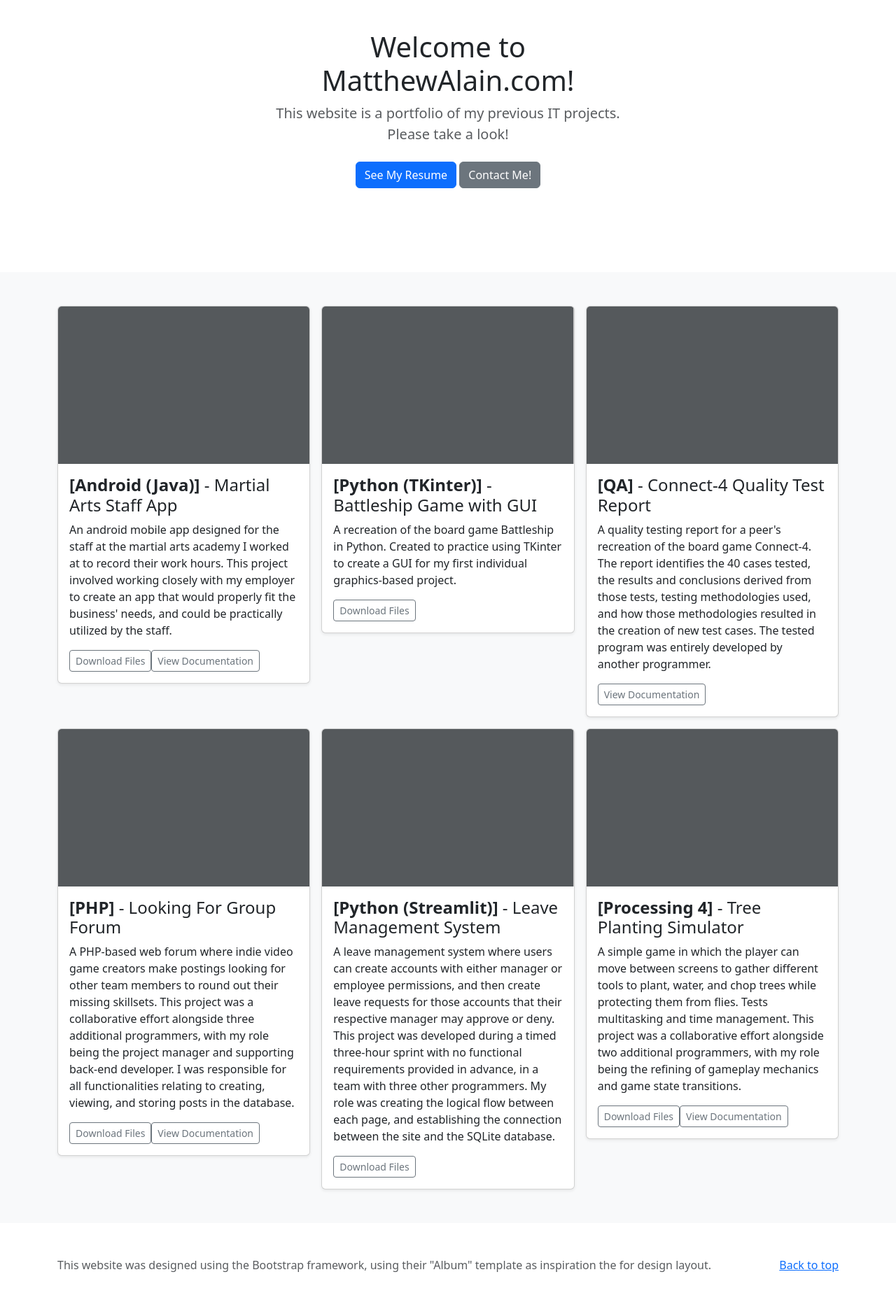
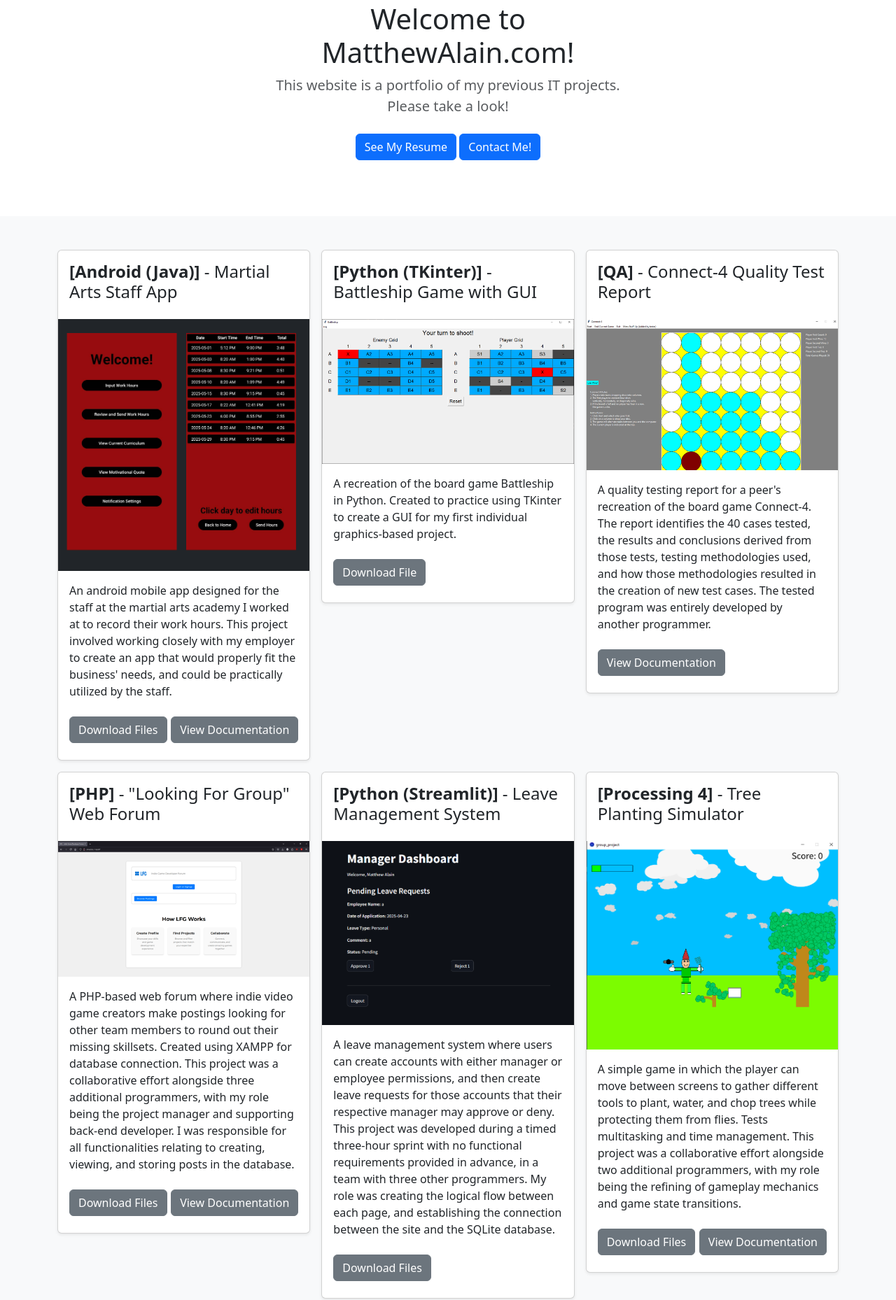
Before and after one commit to Matthew-Alain/MatthewAlain.com, a plain HTML site: page index.html in a window 1280 px wide. Shown: the part 53-1911 px from the top of the page at 70% size. Drawn offline with nearby package versions, Linux system fonts and the light colour scheme.

Commit message:
Added preview images

```diff
--- /dev/null
+++ b/css/color-modes.js
@@ -0,0 +1,80 @@
+/*!
+ * Color mode toggler for Bootstrap's docs (https://getbootstrap.com/)
+ * Copyright 2011-2025 The Bootstrap Authors
+ * Licensed under the Creative Commons Attribution 3.0 Unported License.
+ */
+
+(() => {
+  'use strict'
+
+  const getStoredTheme = () => localStorage.getItem('theme')
+  const setStoredTheme = theme => localStorage.setItem('theme', theme)
+
+  const getPreferredTheme = () => {
+    const storedTheme = getStoredTheme()
+    if (storedTheme) {
+      return storedTheme
+    }
+
+    return window.matchMedia('(prefers-color-scheme: dark)').matches ? 'dark' : 'light'
+  }
+
+  const setTheme = theme => {
+    if (theme === 'auto') {
+      document.documentElement.setAttribute('data-bs-theme', (window.matchMedia('(prefers-color-scheme: dark)').matches ? 'dark' : 'light'))
+    } else {
+      document.documentElement.setAttribute('data-bs-theme', theme)
+    }
+  }
+
+  setTheme(getPreferredTheme())
+
+  const showActiveTheme = (theme, focus = false) => {
+    const themeSwitcher = document.querySelector('#bd-theme')
+
+    if (!themeSwitcher) {
+      return
+    }
+
+    const themeSwitcherText = document.querySelector('#bd-theme-text')
+    const activeThemeIcon = document.querySelector('.theme-icon-active use')
+    const btnToActive = document.querySelector(`[data-bs-theme-value="${theme}"]`)
+    const svgOfActiveBtn = btnToActive.querySelector('svg use').getAttribute('href')
+
+    document.querySelectorAll('[data-bs-theme-value]').forEach(element => {
+      element.classList.remove('active')
+      element.setAttribute('aria-pressed', 'false')
+    })
+
+    btnToActive.classList.add('active')
+    btnToActive.setAttribute('aria-pressed', 'true')
+    activeThemeIcon.setAttribute('href', svgOfActiveBtn)
+    const themeSwitcherLabel = `${themeSwitcherText.textContent} (${btnToActive.dataset.bsThemeValue})`
+    themeSwitcher.setAttribute('aria-label', themeSwitcherLabel)
+
+    if (focus) {
+      themeSwitcher.focus()
+    }
+  }
+
+  window.matchMedia('(prefers-color-scheme: dark)').addEventListener('change', () => {
+    const storedTheme = getStoredTheme()
+    if (storedTheme !== 'light' && storedTheme !== 'dark') {
+      setTheme(getPreferredTheme())
+    }
+  })
+
+  window.addEventListener('DOMContentLoaded', () => {
+    showActiveTheme(getPreferredTheme())
+
+    document.querySelectorAll('[data-bs-theme-value]')
+      .forEach(toggle => {
+        toggle.addEventListener('click', () => {
+          const theme = toggle.getAttribute('data-bs-theme-value')
+          setStoredTheme(theme)
+          setTheme(theme)
+          showActiveTheme(theme, true)
+        })
+      })
+  })
+})()
--- a/index.html
+++ b/index.html
@@ -3,8 +3,12 @@
 <head>
     <meta charset="utf-8">
     <meta name="viewport" content="width=device-width, initial-scale=1">
+    <meta name="description" content="">
+    <meta name="author" content="Matthew Alain">
     <title>Matthew Alain</title>
-    <link href="https://cdn.jsdelivr.net/npm/bootstrap@5.3.6/dist/css/bootstrap.min.css" rel="stylesheet" integrity="sha384-4Q6Gf2aSP4eDXB8Miphtr37CMZZQ5oXLH2yaXMJ2w8e2ZtHTl7GptT4jmndRuHDT" crossorigin="anonymous">
+    <script src="css/color-modes.js"></script>
+    <link href="css/bootstrap.min.css" rel="stylesheet" integrity="sha384-4Q6Gf2aSP4eDXB8Miphtr37CMZZQ5oXLH2yaXMJ2w8e2ZtHTl7GptT4jmndRuHDT">
+    <meta name="theme-color" content="#712cf9">
     <style>
         .bd-placeholder-img {
             font-size: 1.125rem;
@@ -86,19 +90,17 @@
         .bd-mode-toggle .dropdown-menu .active .bi {
             display: block !important
         }
-
-    </style>
-  </head>
+</style></head>
   <body>
 
-    <section class="py-5 text-center container">
+    <section class="py-2 text-center container">
         <div class="row py-lg-5">
             <div class="col-lg-6 col-md-8 mx-auto">
                 <h1 class="fw-light">Welcome to MatthewAlain.com!</h1>
                 <p class="lead text-body-secondary">This website is a portfolio of my previous IT projects. Please take a look!</p>
                 <p>
                     <a href="files/Matthew Alain Resume.pdf" target="_blank" class="btn btn-primary my-2">See My Resume</a>
-                    <a href="mailto:Matthew.Alain878@gmail.com" target="_blank" class="btn btn-secondary my-2">Contact Me!</a>
+                    <a href="mailto:Matthew.Alain878@gmail.com" target="_blank" class="btn btn-primary my-2">Contact Me!</a>
                 </p>
             </div>
         </div>
@@ -111,21 +113,19 @@
 
                 <div class="col">
                     <div class="card shadow-sm">
-                        <svg aria-label="Placeholder: Thumbnail" class="bd-placeholder-img card-img-top" height="225" preserveAspectRatio="xMidYMid slice" role="img" width="100%" xmlns="http://www.w3.org/2000/svg">
-                            <title>Placeholder</title>
-                            <rect width="100%" height="100%" fill="#55595c"></rect>
-                        </svg>
                         <div class="card-body">
                             <h4><b>[Android (Java)]</b> - Martial Arts Staff App</h4>
+                        </div>
+                        <title>Battleship</title>
+                        <img src= "files/previews/AndroidImage.png" alt="Battleship"></img>
+                        <div class="card-body">
                             <p class="card-text">An android mobile app designed for the staff at the martial arts academy I worked at to record their work hours. This project involved working closely
                                 with my employer to create an app that would properly fit the business' needs, and could be practically utilized by the staff.</p>
                             <div class="d-flex justify-content-between align-items-center">
-                                <div class="btn-group">
                                 <a href="files/code/AndroidProject.zip" download>
-                                        <button type="button" class="btn btn-sm btn-outline-secondary">Download Files</button></a>
+                                    <button type="button" class="btn btn-secondary my-2">Download Files</button></a>
                                 <a href= "files/documentation/AndroidProjectDocumentation.pdf" target="_blank">
-                                        <button type="button" class="btn btn-sm btn-outline-secondary">View Documentation</button></a>
-                                </div>
+                                    <button type="button" class="btn btn-secondary my-2">View Documentation</button></a>
                             </div>
                         </div>
                     </div>
@@ -133,18 +133,16 @@
 
                 <div class="col">
                     <div class="card shadow-sm">
-                        <svg aria-label="Placeholder: Thumbnail" class="bd-placeholder-img card-img-top" height="225" preserveAspectRatio="xMidYMid slice" role="img" width="100%" xmlns="http://www.w3.org/2000/svg">
-                            <title>Placeholder</title>
-                            <rect width="100%" height="100%" fill="#55595c"></rect>
-                        </svg>
                         <div class="card-body">
                             <h4><b>[Python (TKinter)]</b> - Battleship Game with GUI</h4>
+                        </div>
+                        <title>Battleship</title>
+                        <img src= "files/previews/BattleshipImage.png" alt="Battleship"></img>
+                        <div class="card-body">
                             <p class="card-text">A recreation of the board game Battleship in Python. Created to practice using TKinter to create a GUI for my first individual graphics-based project.</p>
                             <div class="d-flex justify-content-between align-items-center">
-                                <div class="btn-group">
                                 <a href="files/code/Battleship.py" download>
-                                        <button type="button" class="btn btn-sm btn-outline-secondary">Download Files</button></a>
-                                </div>
+                                    <button type="button" class="btn btn-secondary my-2">Download File</button></a>
                             </div>
                         </div>
                     </div>
@@ -152,19 +150,17 @@
 
                 <div class="col">
                     <div class="card shadow-sm">
-                        <svg aria-label="Placeholder: Thumbnail" class="bd-placeholder-img card-img-top" height="225" preserveAspectRatio="xMidYMid slice" role="img" width="100%" xmlns="http://www.w3.org/2000/svg">
-                            <title>Placeholder</title>
-                            <rect width="100%" height="100%" fill="#55595c"></rect>
-                        </svg>
                         <div class="card-body">
                             <h4><b>[QA]</b> - Connect-4 Quality Test Report</h4>
+                        </div>
+                        <title>Battleship</title>
+                        <img src= "files/previews/QAImage.png" alt="Battleship"></img>
+                        <div class="card-body">
                             <p class="card-text">A quality testing report for a peer's recreation of the board game Connect-4. The report identifies the 40 cases tested, the results and conclusions derived
                                 from those tests, testing methodologies used, and how those methodologies resulted in the creation of new test cases. The tested program was entirely developed by another programmer.</p>
                             <div class="d-flex justify-content-between align-items-center">
-                                <div class="btn-group">
                                 <a href= "files/documentation/QAProjectDocumentation.pdf" target="_blank">
-                                        <button type="button" class="btn btn-sm btn-outline-secondary">View Documentation</button></a>
-                                </div>
+                                    <button type="button" class="btn btn-secondary my-2">View Documentation</button></a>
                             </div>
                         </div>
                     </div>
@@ -172,22 +168,20 @@
 
                 <div class="col">
                     <div class="card shadow-sm">
-                        <svg aria-label="Placeholder: Thumbnail" class="bd-placeholder-img card-img-top" height="225" preserveAspectRatio="xMidYMid slice" role="img" width="100%" xmlns="http://www.w3.org/2000/svg">
-                            <title>Placeholder</title>
-                            <rect width="100%" height="100%" fill="#55595c"></rect>
-                        </svg>
                         <div class="card-body">
-                            <h4><b>[PHP]</b> - Looking For Group Forum</h4>
-                            <p class="card-text">A PHP-based web forum where indie video game creators make postings looking for other team members to round out their missing skillsets.
+                            <h4><b>[PHP]</b> - "Looking For Group" Web Forum</h4>
+                        </div>
+                        <title>Battleship</title>
+                        <img src= "files/previews/PHPImage.png" alt="Battleship"></img>
+                        <div class="card-body">
+                            <p class="card-text">A PHP-based web forum where indie video game creators make postings looking for other team members to round out their missing skillsets. Created using XAMPP for database connection.
                                 This project was a collaborative effort alongside three additional programmers, with my role being the project manager and supporting back-end developer. I was responsible
                                 for all functionalities relating to creating, viewing, and storing posts in the database.</p>
                             <div class="d-flex justify-content-between align-items-center">
-                                <div class="btn-group">
                                 <a href="files/code/PHPProject.zip" download>
-                                        <button type="button" class="btn btn-sm btn-outline-secondary">Download Files</button></a>
+                                    <button type="button" class="btn btn-secondary my-2">Download Files</button></a>
                                 <a href= "files/documentation/PHPProjectDocumentation.pdf" target="_blank">
-                                        <button type="button" class="btn btn-sm btn-outline-secondary">View Documentation</button></a>
-                                </div>
+                                    <button type="button" class="btn btn-secondary my-2">View Documentation</button></a>
                             </div>
                         </div>
                     </div>
@@ -195,20 +189,18 @@
 
                 <div class="col">
                     <div class="card shadow-sm">
-                        <svg aria-label="Placeholder: Thumbnail" class="bd-placeholder-img card-img-top" height="225" preserveAspectRatio="xMidYMid slice" role="img" width="100%" xmlns="http://www.w3.org/2000/svg">
-                            <title>Placeholder</title>
-                            <rect width="100%" height="100%" fill="#55595c"></rect>
-                        </svg>
                         <div class="card-body">
                             <h4><b>[Python (Streamlit)]</b> - Leave Management System</h4>
+                        </div>
+                        <title>Battleship</title>
+                        <img src= "files/previews/StreamlitImage.png" alt="Battleship"></img>
+                        <div class="card-body">
                             <p class="card-text">A leave management system where users can create accounts with either manager or employee permissions, and then create leave requests for those accounts that
                                 their respective manager may approve or deny. This project was developed during a timed three-hour sprint with no functional requirements provided in advance, in a team with
                                 three other programmers. My role was creating the logical flow between each page, and establishing the connection between the site and the SQLite database.</p>
                             <div class="d-flex justify-content-between align-items-center">
-                                <div class="btn-group">
                                 <a href="files/code/StreamlitProject.zip" download>
-                                        <button type="button" class="btn btn-sm btn-outline-secondary">Download Files</button></a>
-                                </div>
+                                    <button type="button" class="btn btn-secondary my-2">Download Files</button></a>
                             </div>
                         </div>
                     </div>
@@ -216,22 +208,20 @@
 
                 <div class="col">
                     <div class="card shadow-sm">
-                        <svg aria-label="Placeholder: Thumbnail" class="bd-placeholder-img card-img-top" height="225" preserveAspectRatio="xMidYMid slice" role="img" width="100%" xmlns="http://www.w3.org/2000/svg">
-                            <title>Placeholder</title>
-                            <rect width="100%" height="100%" fill="#55595c"></rect>
-                        </svg>
                         <div class="card-body">
                             <h4><b>[Processing 4]</b> - Tree Planting Simulator</h4>
+                        </div>
+                        <title>Battleship</title>
+                        <img src= "files/previews/ProcessingImage.png" alt="Battleship"></img>
+                        <div class="card-body">
                             <p class="card-text">A simple game in which the player can move between screens to gather different tools to plant, water, and chop trees while protecting them from flies.
                                 Tests multitasking and time management. This project was a collaborative effort alongside two additional programmers, with my role being the refining of gameplay mechanics and
                                 game state transitions.</p>
                             <div class="d-flex justify-content-between align-items-center">
-                                <div class="btn-group">
                                 <a href="https://github.com/Matthew-Alain/MatthewAlain.com/releases/download/Project/ProcessingProject.zip" download>
-                                        <button type="button" class="btn btn-sm btn-outline-secondary">Download Files</button></a>
+                                    <button type="button" class="btn btn-secondary my-2">Download Files</button></a>
                                 <a href= "files/documentation/ProcessingProjectDocumentation.pdf" target="_blank">
-                                        <button type="button" class="btn btn-sm btn-outline-secondary">View Documentation</button></a>
-                                </div>
+                                    <button type="button" class="btn btn-secondary my-2">View Documentation</button></a>
                             </div>
                         </div>
                     </div>
@@ -248,6 +238,6 @@
         </div>
     </footer>
 
-    <script src="https://cdn.jsdelivr.net/npm/bootstrap@5.3.6/dist/js/bootstrap.bundle.min.js" integrity="sha384-j1CDi7MgGQ12Z7Qab0qlWQ/Qqz24Gc6BM0thvEMVjHnfYGF0rmFCozFSxQBxwHKO" crossorigin="anonymous"></script>
+    <script src="css/bootstrap.bundle.min.js" integrity="sha384-j1CDi7MgGQ12Z7Qab0qlWQ/Qqz24Gc6BM0thvEMVjHnfYGF0rmFCozFSxQBxwHKO" crossorigin="anonymous"></script>
   </body>
 </html>
```
Also changed, not shown: css/bootstrap.bundle.min.js (added), css/bootstrap.min.css (added), files/previews/AndroidImage.png (added), files/previews/BattleshipImage.png (added), files/previews/PHPImage.png (added), files/previews/ProcessingImage.png (added), files/previews/QAImage.png (added), files/previews/StreamlitImage.png (added). Lines whose indentation alone changed are shown as unchanged.
